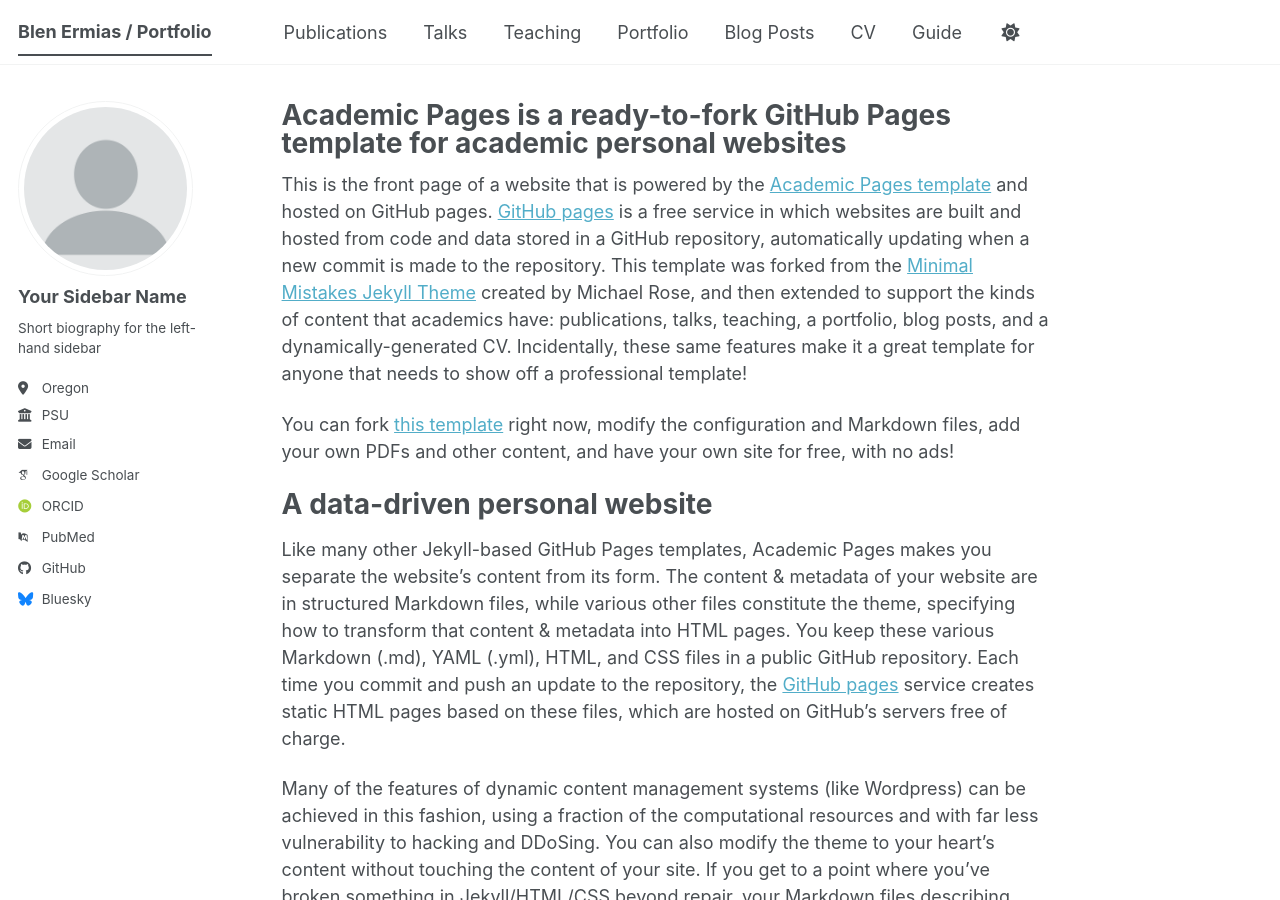
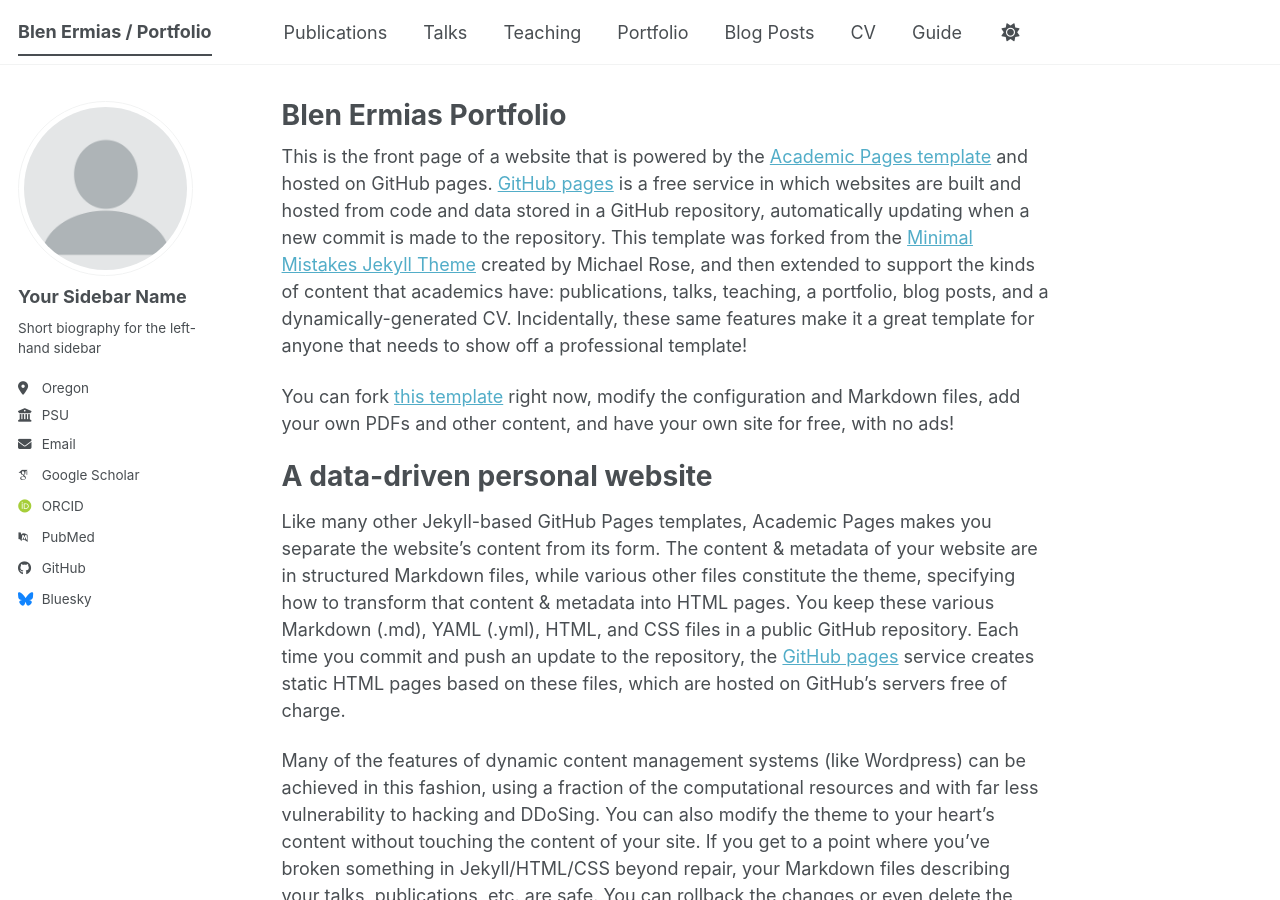
Before and after one commit to Blen-E/Blen-E.github.io, a Jekyll site: the page built from _pages/about.md, in a window 1280 px wide and 900 px high. Built offline with Jekyll 4.4.1, drawn with Linux system fonts in a browser that asks for light colours; some web fonts are replaced; a script bundle is joined from its source files by our own code; library files that are not in the unit come from our copies.

Commit message:
changed the title of  about.md

```diff
--- a/_pages/about.md
+++ b/_pages/about.md
@@ -1,6 +1,6 @@
 ---
 permalink: /
-title: "Academic Pages is a ready-to-fork GitHub Pages template for academic personal websites"
+title: "Blen Ermias Portfolio"
 author_profile: true
 redirect_from:
   - /about/
```
